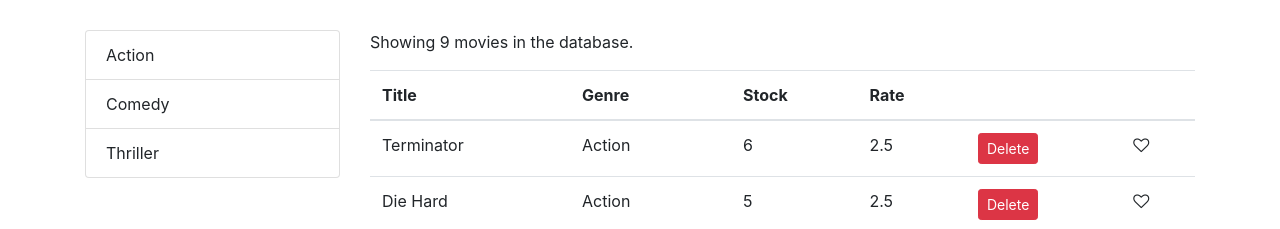
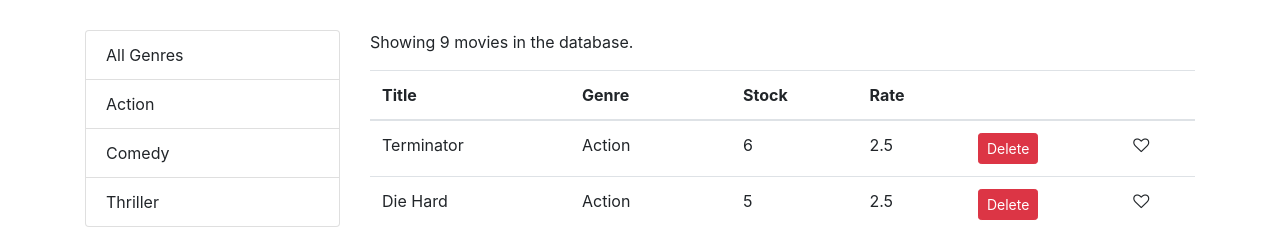
Before and after one commit to weite122/react-study-demo, a React (Create React App) app: page / in a window 1280 px wide. Shown: the top 229 px of the page. Built offline with nearby package versions, Linux system fonts and the light colour scheme.

Commit message:
[A]添加所有movies选项

```diff
--- a/src/components/movies.jsx
+++ b/src/components/movies.jsx
@@ -15,7 +15,8 @@
   };
 
   componentDidMount() {
-    this.setState({ movies: getMovies(), genres: getGenres() });
+    const genres = [{ name: "All Genres", _id: "5462843146df43c67" }, ...getGenres()];
+    this.setState({ movies: getMovies(), genres });
   }
   handleDelete = movie => {
     const movies = this.state.movies.filter(m => m._id !== movie._id);
@@ -34,7 +35,7 @@
   };
 
   handleGenreSelect = genre => {
-    this.setState({ selectedGenre: genre });
+    this.setState({ selectedGenre: genre , currentPage: 1});
   };
 
   render() {
@@ -47,7 +48,7 @@
     } = this.state;
     if (count === 0) return <p>There is no movies in database!</p>;
 
-    const filtered = selectedGenre
+    const filtered = selectedGenre && selectedGenre._id
       ? allMovies.filter(m => m.genre._id === selectedGenre._id)
       : allMovies;
     const movies = paginate(filtered, currentPage, pageSize);
```
